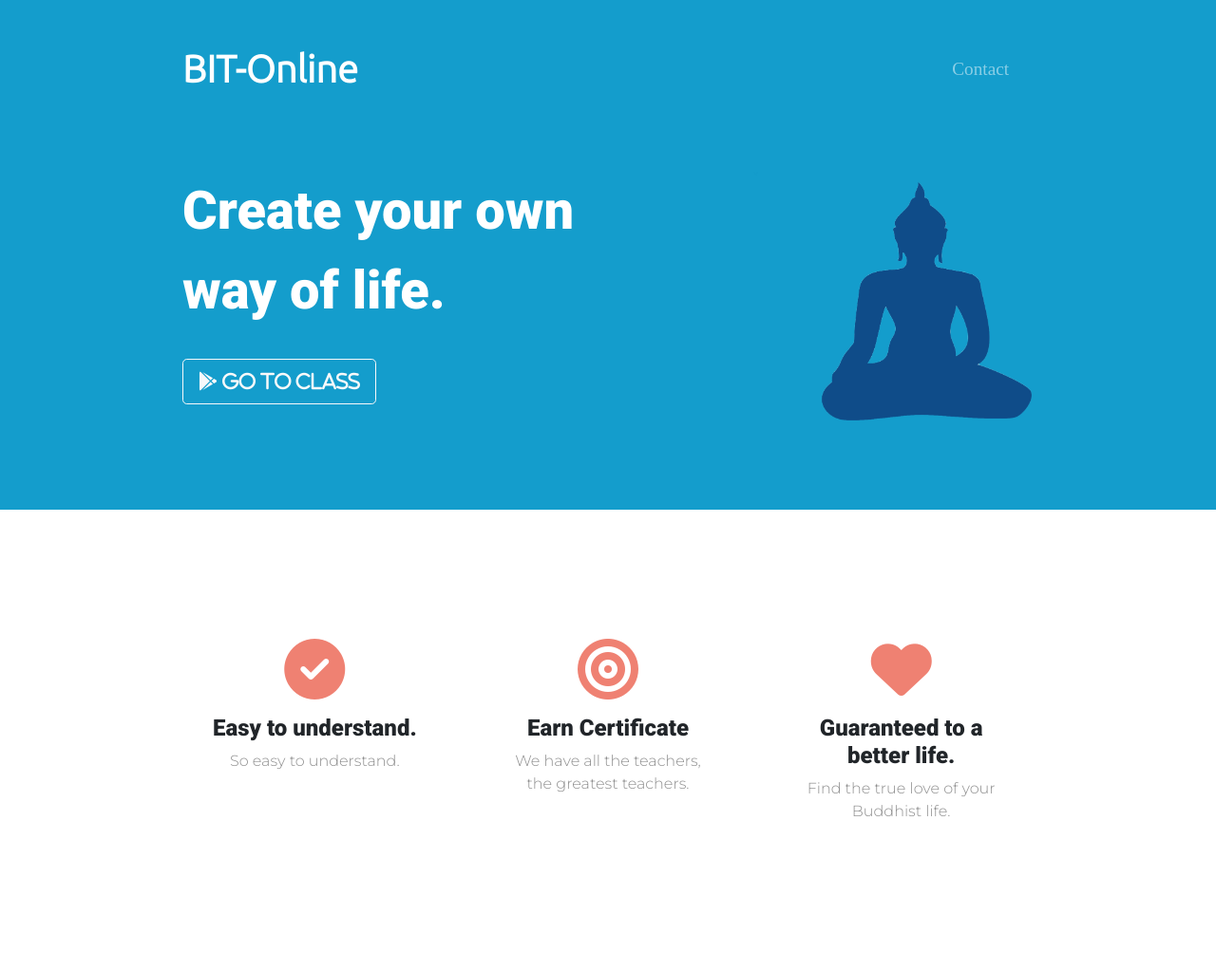
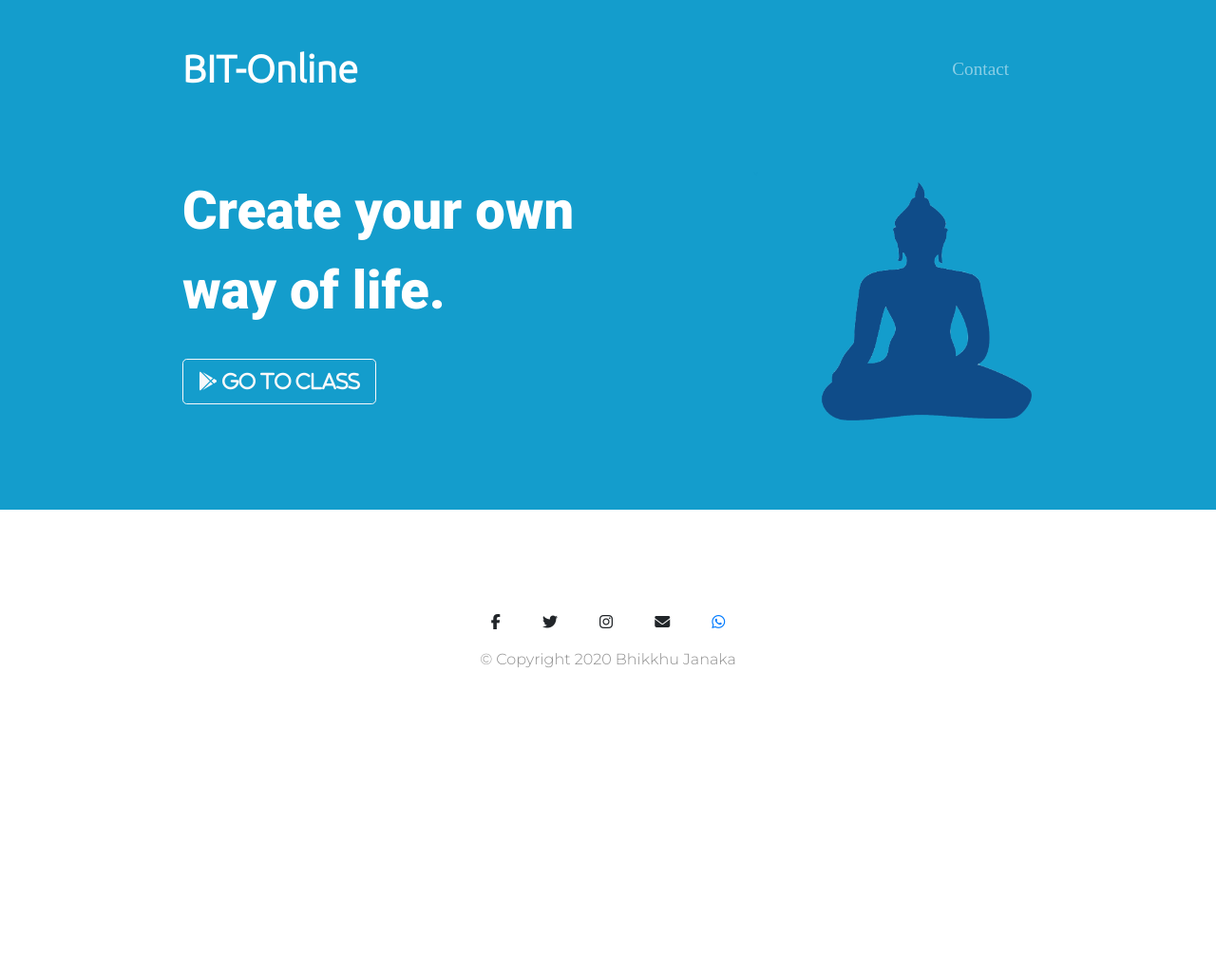
Before and after one commit to Janaka-stack/Bit-online, a plain HTML site: page index.html in a window 1280 px wide. Shown: the top 1022 px of the page at 95% size. After the commit the page ends 812 px from the top, so only its background shows below. Drawn offline with nearby package versions, Linux system fonts and the light colour scheme; a web font is replaced by a local one.

Commit message:
Update index.html

```diff
--- a/index.html
+++ b/index.html
@@ -63,30 +63,7 @@
 
   <!-- Features -->
 
-  <section id="features">
-    <div class="container-fluid">
-      <div class="row">
-        <div class="feature-box col-lg-4">
-          <i class="icon fas fa-check-circle fa-4x"></i>
-          <h3 class="feature-title">Easy to understand.</h3>
-          <p>So easy to understand.</p>
-        </div>
 
-        <div class="feature-box col-lg-4">
-          <i class="icon fas fa-bullseye fa-4x"></i>
-          <h3 class="feature-title">Earn Certificate</h3>
-          <p>We have all the teachers, the greatest teachers.</p>
-        </div>
-
-        <div class="feature-box col-lg-4">
-          <i class="icon fas fa-heart fa-4x"></i>
-          <h3 class="feature-title">Guaranteed to a better life.</h3>
-          <p>Find the true love of your Buddhist life.</p>
-        </div>
-      </div>
-    </div>
-
-  </section>
 
 
   <!-- Testimonials -->
```
